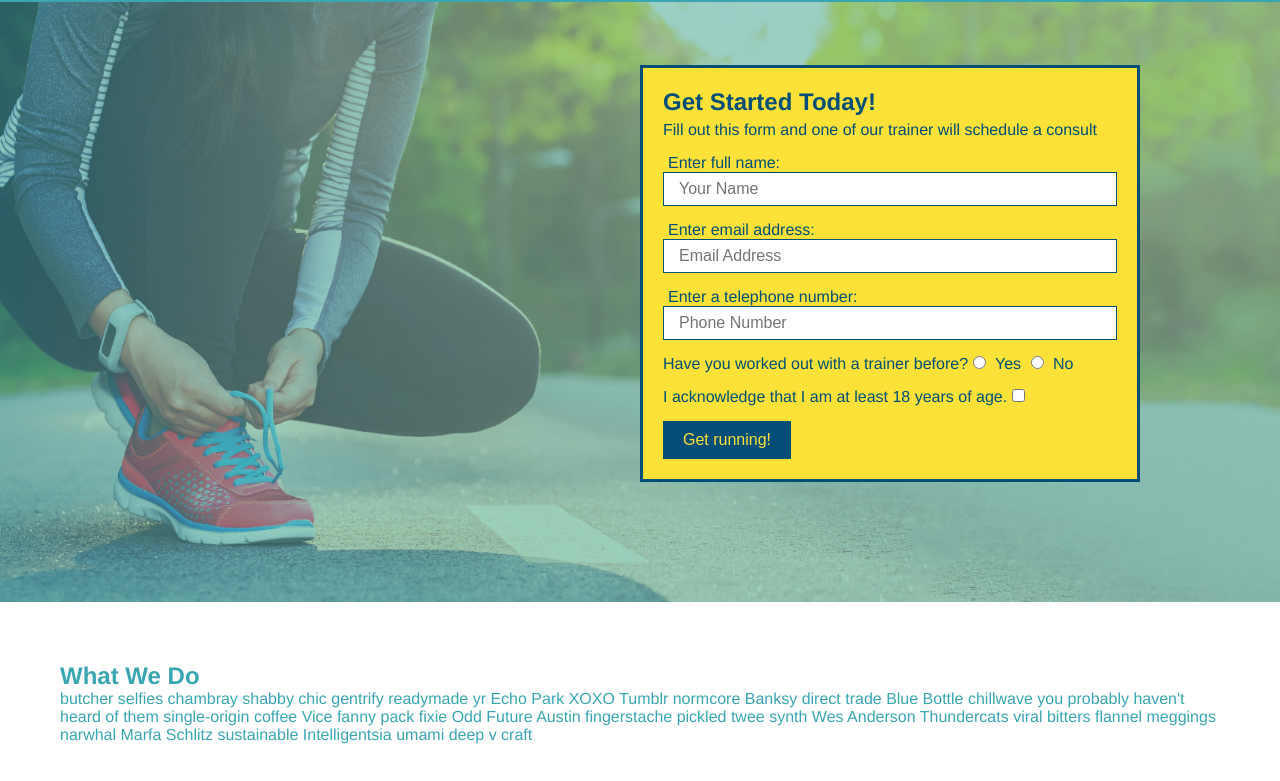
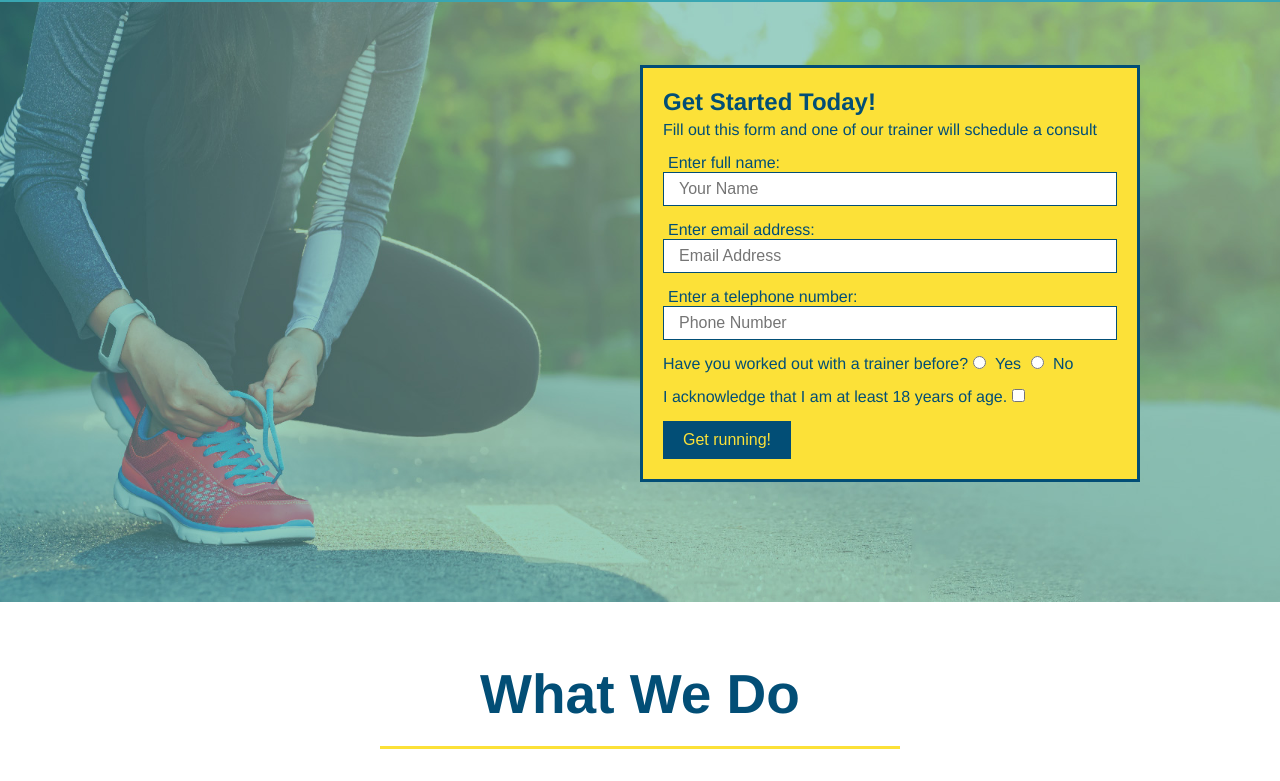
Before and after one commit to ltarnold03/run-buddy, a plain HTML site: page index.html in a window 1280 px wide. Shown: the part 80-861 px from the top of the page. Drawn offline with Linux system fonts and the light colour scheme.

Commit message:
style what we do section

```diff
--- a/assets/css/style.css
+++ b/assets/css/style.css
@@ -122,3 +122,27 @@ button {
     font-size: 16px;
 }
 /* Hero Style End */
+
+.intro {
+    text-align: center;
+}
+
+.intro h2 {
+    /* add this alongside your other declariations */
+    display: inline-block;
+    font-size: 55px;
+    color: #024e76;
+    margin-bottom: 35px;
+    padding: 0 100px 20px 100px;
+    border-bottom: 3px solid;
+    border-color: #fce138;
+}
+
+.intro p {
+    /* add this alongside your other declarations */
+    margin: 0 auto;
+    line-height: 1.7;
+    color: #39a6b2;
+    width: 80%;
+    font-size: 20px;
+}
--- a/index.html
+++ b/index.html
@@ -65,14 +65,14 @@
         <!-- end hero -->
 
         <!-- "what we do" section -->
-        <section id="what-we-do">
+        <section id="what-we-do" class="intro">
             <h2>What We Do</h2>
             <p>butcher selfies chambray shabby chic gentrify readymade yr Echo Park XOXO Tumblr normcore Banksy direct trade Blue Bottle chillwave you probably haven't heard of them single-origin coffee Vice fanny pack fixie Odd Future Austin fingerstache pickled twee synth Wes Anderson Thundercats viral bitters flannel meggings narwhal Marfa Schlitz sustainable Intelligentsia umami deep v craft
             </p>
         </section>
 
         <!-- "what you do" section -->
-        <section id="wha-you-do">
+        <section id="what-you-do">
             <h2>What You Do</h2>
 
             <div>
```
